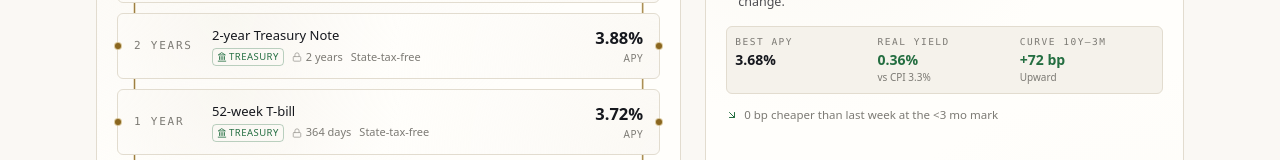
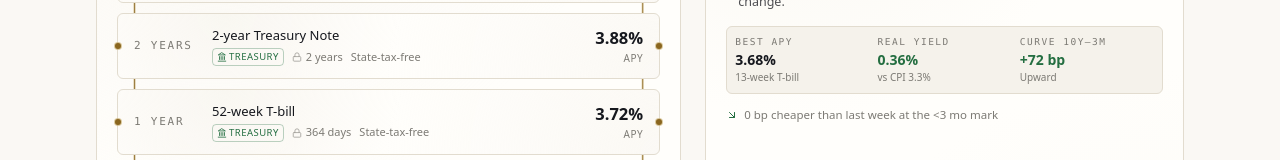
Before and after one commit to rannachman-tech/Treasury-compass, a Next.js app: page / in a window 1280 px wide. Shown: the part 411-571 px from the top of the page. Built offline with nearby package versions, Linux system fonts and the light colour scheme.

Commit message:
Add files via upload

```diff
--- a/components/InsightsCard.tsx
+++ b/components/InsightsCard.tsx
@@ -13,7 +13,7 @@ interface Props {
 
 export function InsightsCard({ horizon, rungs, data, inflationAdjusted }: Props) {
   const inHorizon = rungs.filter((r) => r.horizon === horizon);
-  const winner =
+  const bestRung =
     inHorizon.length > 0
       ? inHorizon.reduce((a, b) => (a.yield >= b.yield ? a : b))
       : rungs[0];
@@ -26,7 +26,7 @@ export function InsightsCard({ horizon, rungs, data, inflationAdjusted }: Props)
   const slopeBps = Math.round(slope * 100);
 
   // Real yield headline
-  const realYield = winner.yield - data.cpiYoy;
+  const realYield = bestRung.yield - data.cpiYoy;
 
   // Recent move — using prevYield from the curve.
   const matchPoint =
@@ -36,7 +36,7 @@ export function InsightsCard({ horizon, rungs, data, inflationAdjusted }: Props)
 
   const insight = composeInsight({
     horizon,
-    winner,
+    bestRung,
     cpiYoy: data.cpiYoy,
     realYield,
     slopeBps,
@@ -68,7 +68,7 @@ export function InsightsCard({ horizon, rungs, data, inflationAdjusted }: Props)
 
       {/* Quick stats strip */}
       <dl className="mt-4 grid grid-cols-3 gap-2 rounded-md border border-border bg-surface-2 p-2">
-        <Stat label="Best APY" value={`${winner.yield.toFixed(2)}%`} sub={winner.name} />
+        <Stat label="Best APY" value={`${bestRung.yield.toFixed(2)}%`} sub={bestRung.winner.name} />
         <Stat
           label="Real yield"
           value={`${realYield >= 0 ? "" : "−"}${Math.abs(realYield).toFixed(2)}%`}
@@ -150,15 +150,15 @@ function closeToHorizon(maturity: number, horizon: Horizon): boolean {
 
 function composeInsight(args: {
   horizon: Horizon;
-  winner: Rung;
+  bestRung: Rung;
   cpiYoy: number;
   realYield: number;
   slopeBps: number;
   moveBps: number;
   inflationAdjusted: boolean;
 }): { headline: string; bullets: string[] } {
-  const { horizon, winner, cpiYoy, realYield, slopeBps, moveBps } = args;
-  const wYield = winner.yield.toFixed(2);
+  const { horizon, bestRung, cpiYoy, realYield, slopeBps, moveBps } = args;
+  const wYield = bestRung.yield.toFixed(2);
 
   switch (horizon) {
     case "<3mo":
@@ -189,7 +189,7 @@ function composeInsight(args: {
       return {
         headline: `5-year Treasuries pay ${wYield}% — you're being paid term premium, not just compensated for waiting.`,
         bullets: [
-          `Term premium: 5y is ~${(winner.yield - 3.55).toFixed(2)}% over the 3m bill. Modest but real.`,
+          `Term premium: 5y is ~${(bestRung.yield - 3.55).toFixed(2)}% over the 3m bill. Modest but real.`,
           `Ladder strategy: split 3y / 5y / 7y to smooth reinvestment risk if you'll roll into new bills as each matures.`,
           `Mark-to-market risk if rates rise: ~5y duration ≈ −5% per +100bp move. Hold to maturity to avoid the issue.`,
         ],
```
